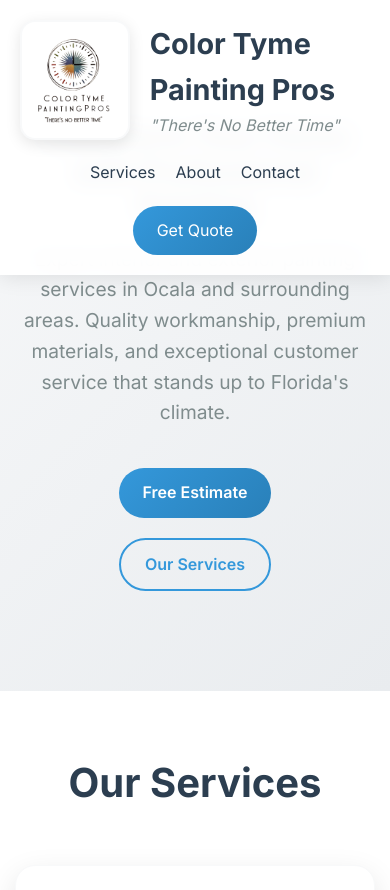
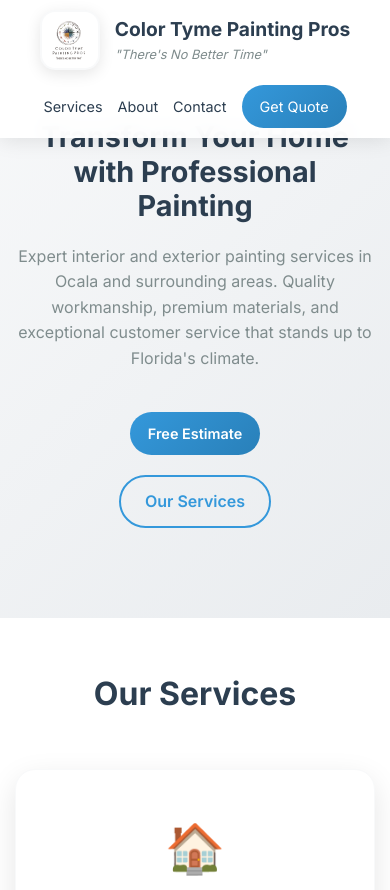
Before and after one commit to adam-lovell/color-tyme-painting-pros, a plain HTML site: page index.html in a window 390 px wide. Shown: the top 890 px of the page. Drawn offline with Linux system fonts and the light colour scheme.

Commit message:
Refactor styles.css for improved organization

```diff
--- a/styles.css
+++ b/styles.css
@@ -387,13 +387,36 @@ body {
 @media (max-width: 768px) {
     .nav .container {
         flex-direction: column;
-        gap: 20px;
+        gap: 15px;
+        padding: 15px 20px;
+    }
+
+    .nav-brand {
+        gap: 15px;
+    }
+
+    .logo {
+        width: 80px;
+        height: 80px;
+        padding: 8px;
+    }
+
+    .brand-text h1 {
+        font-size: 1.4rem;
+    }
+
+    .tagline {
+        font-size: 0.9rem;
     }
 
     .nav-links {
         flex-wrap: wrap;
         justify-content: center;
         gap: 20px;
+    }
+
+    .hero {
+        padding: 140px 0 60px;
     }
 
     .hero-content h2 {
@@ -434,22 +457,63 @@ body {
         padding: 0 15px;
     }
 
+    .nav .container {
+        padding: 10px 15px;
+    }
+
+    .logo {
+        width: 60px;
+        height: 60px;
+        padding: 6px;
+    }
+
+    .brand-text h1 {
+        font-size: 1.2rem;
+    }
+
+    .tagline {
+        font-size: 0.8rem;
+    }
+
+    .nav-links {
+        gap: 15px;
+    }
+
+    .nav-links a {
+        font-size: 0.9rem;
+    }
+
+    .btn-primary {
+        padding: 10px 18px;
+        font-size: 0.9rem;
+    }
+
     .hero {
-        padding: 120px 0 60px;
+        padding: 120px 0 50px;
     }
 
     .hero-content h2 {
         font-size: 1.8rem;
     }
 
+    .hero-content p {
+        font-size: 1rem;
+    }
+
     .services,
     .about,
     .contact {
-        padding: 60px 0;
+        padding: 50px 0;
+    }
+
+    .services h2,
+    .about h2,
+    .contact h2 {
+        font-size: 2rem;
     }
 
     .contact-form {
-        padding: 30px 20px;
+        padding: 25px 15px;
     }
 }
 
```
